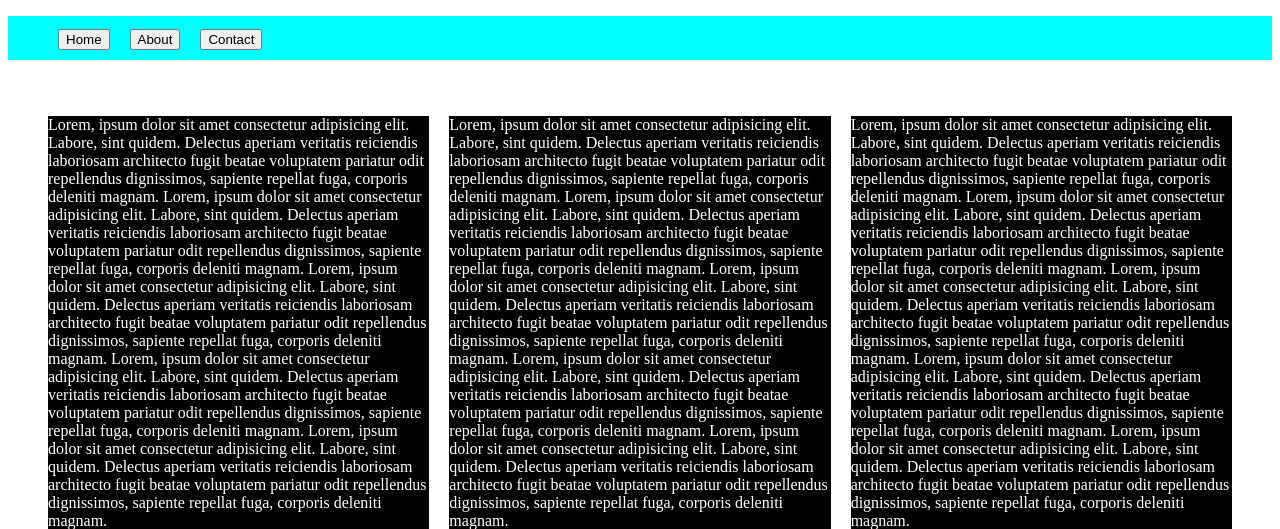
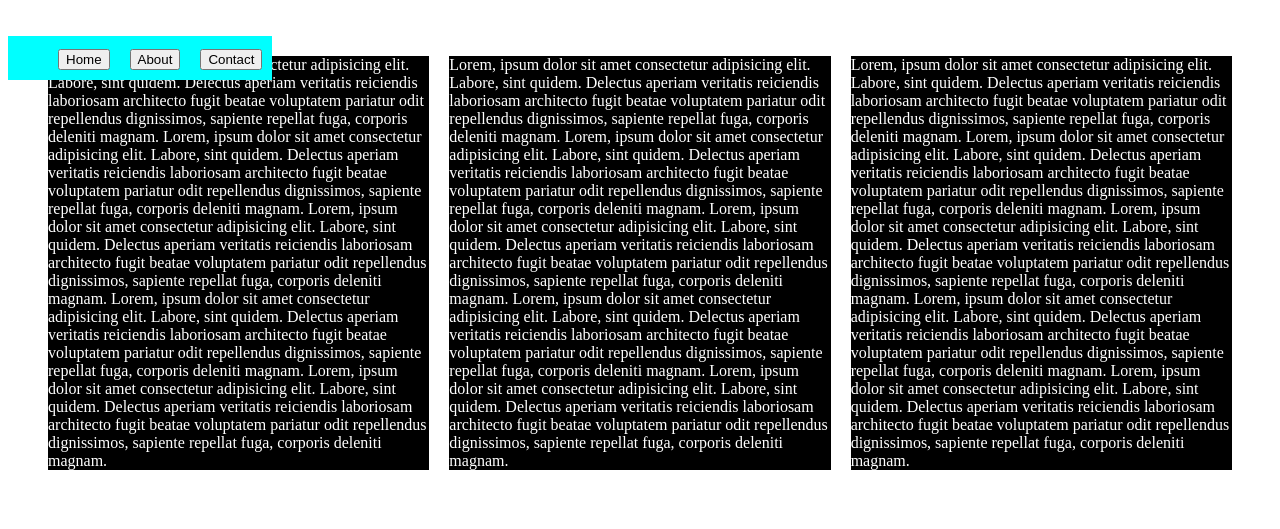
Before and after one commit to serafallleviathan/PWEB, a PHP site: page /contohcss.html in a window 1280 px wide. Shown: the top 529 px of the page. Run offline with PHP 8.4, Linux system fonts and the light colour scheme.

Commit message:
update praktikum3/contohcss.css

```diff
--- a/praktikum3/contohcss.css
+++ b/praktikum3/contohcss.css
@@ -17,6 +17,9 @@ ul li{
     font-size: 20px;
     padding: 10px;
 }
+#tombol{
+  position: fixed;
+}
 /*.list{
     display: none;
 }
```
